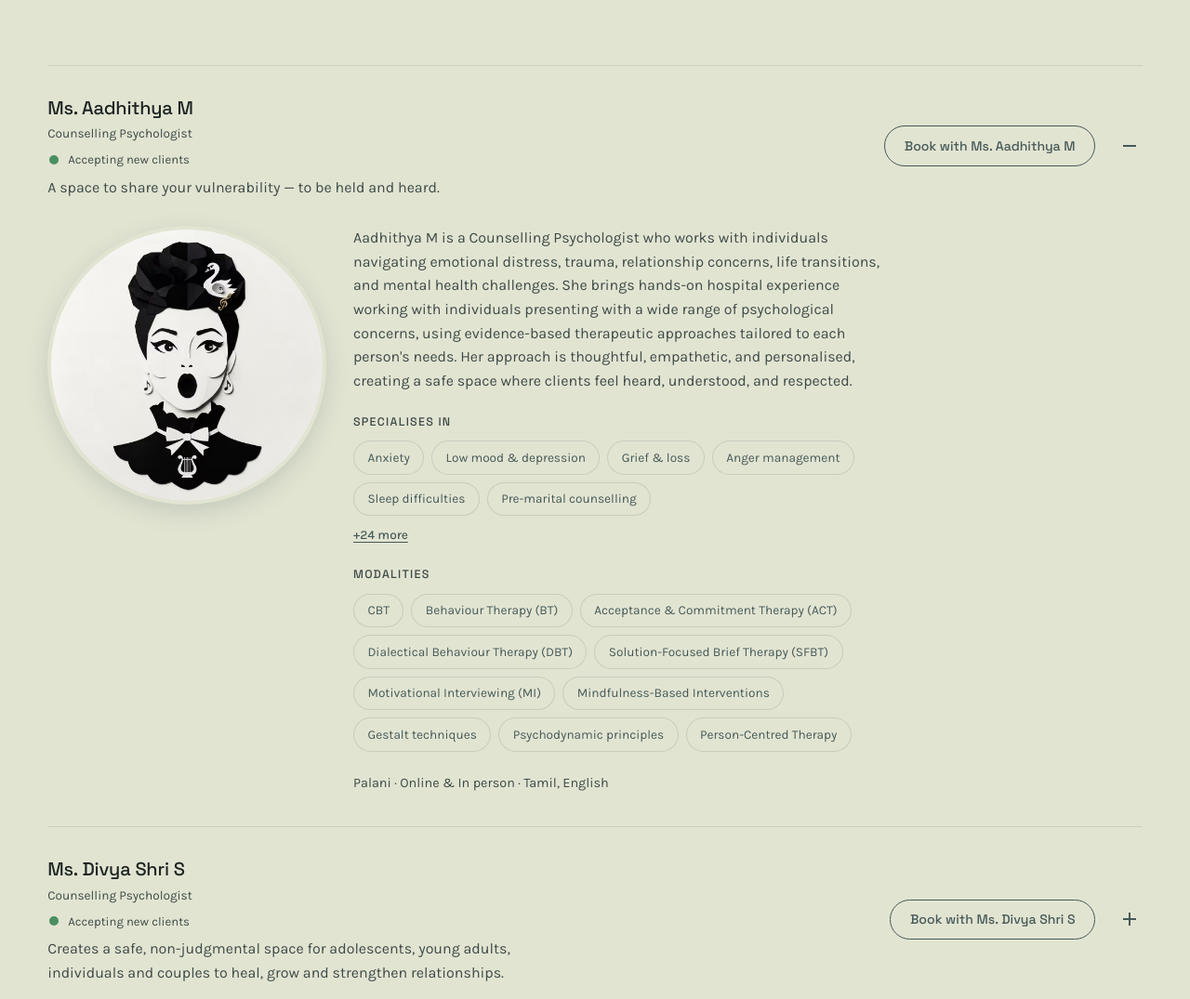
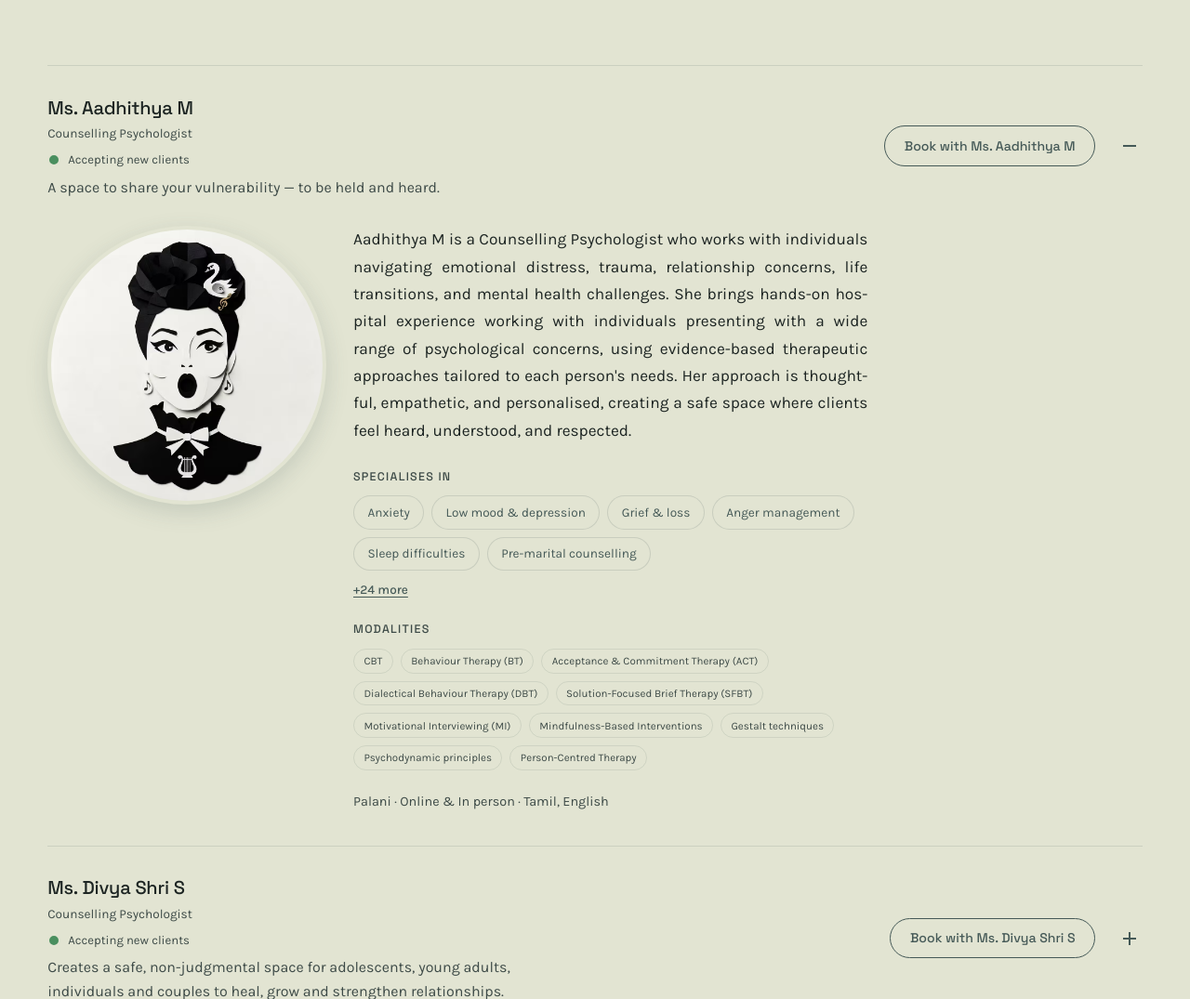
Before and after one commit to jswnthh/common-ground, a Django app: page /counsellors/ in a window 1280 px wide, after a click that opens the changed part. Shown: the part 424-1499 px from the top of the page at 93% size. Run offline with Django 5.2, Linux system fonts and the light colour scheme; data comes from the database, SQL or seed files in the repository; some libraries are stand-ins or nearby versions.

Commit message:
update the structure and format of the bio

```diff
--- a/core/templates/counsellors.html
+++ b/core/templates/counsellors.html
@@ -70,7 +70,7 @@
                       </div>
                       <div>
                         <p class="detail-label">Modalities</p>
-                        <ul class="tag-list">
+                        <ul class="tag-list tag-list-quiet">
                           {% for modality in c.modalities %}
                           <li>{{ modality }}</li>
                           {% endfor %}
--- a/static/css/counsellors.css
+++ b/static/css/counsellors.css
@@ -166,8 +166,12 @@
 }
 
 .counsellor-detail .bio {
-  color: var(--ink-soft);
-  max-width: 65ch;
+  color: var(--ink);
+  font-size: clamp(1.05rem, 1.35vw, 1.18rem);
+  line-height: 1.7;
+  max-width: 54ch;
+  text-align: justify;
+  hyphens: auto;
 }
 
 /* Stacked, not a 2-column grid: a counsellor's specialty list can run to
@@ -177,7 +181,7 @@
   display: flex;
   flex-direction: column;
   gap: 1.4rem;
-  margin-top: 1.4rem;
+  margin-top: 1.6rem;
 }
 
 .detail-label {
@@ -204,6 +208,15 @@
   background: var(--sage);
   border: 1px solid color-mix(in srgb, var(--slate) 16%, transparent);
   color: var(--slate);
+}
+
+.tag-list-quiet li {
+  font-size: 0.72rem;
+  padding: 0.2rem 0.65rem;
+  font-weight: 400;
+  color: var(--ink-soft);
+  background: transparent;
+  border-color: color-mix(in srgb, var(--slate) 12%, transparent);
 }
 
 .counsellor-detail .meta {
@@ -270,8 +283,9 @@
   }
 
   .detail-photo {
-    width: 96px;
-    height: 96px;
+    width: 250px;
+    height: 250px;
+    align-self: center;
   }
 
   .detail-cta {
--- a/static/css/index.css
+++ b/static/css/index.css
@@ -286,7 +286,7 @@ a {
   position: relative;
   overflow: hidden;
   width: min(760px, 88vw);
-  height: clamp(120px, 15vw, 168px);
+  height: clamp(132px, 16vw, 184px);
   margin: 1.8rem auto 0.4rem;
   -webkit-mask-image: linear-gradient(
     to right,
--- a/static/js/index.js
+++ b/static/js/index.js
@@ -28,8 +28,8 @@ if (facesViewport && facesTrack) {
   const photos = Array.from(facesTrack.querySelectorAll(".face-photo"));
 
   if (!prefersReduced) {
-    const MIN_SCALE = 0.62;
-    const MAX_SCALE = 1.32;
+    const MIN_SCALE = 0.86;
+    const MAX_SCALE = 1.08;
 
     const updateFaceScale = () => {
       const viewportRect = facesViewport.getBoundingClientRect();
```
